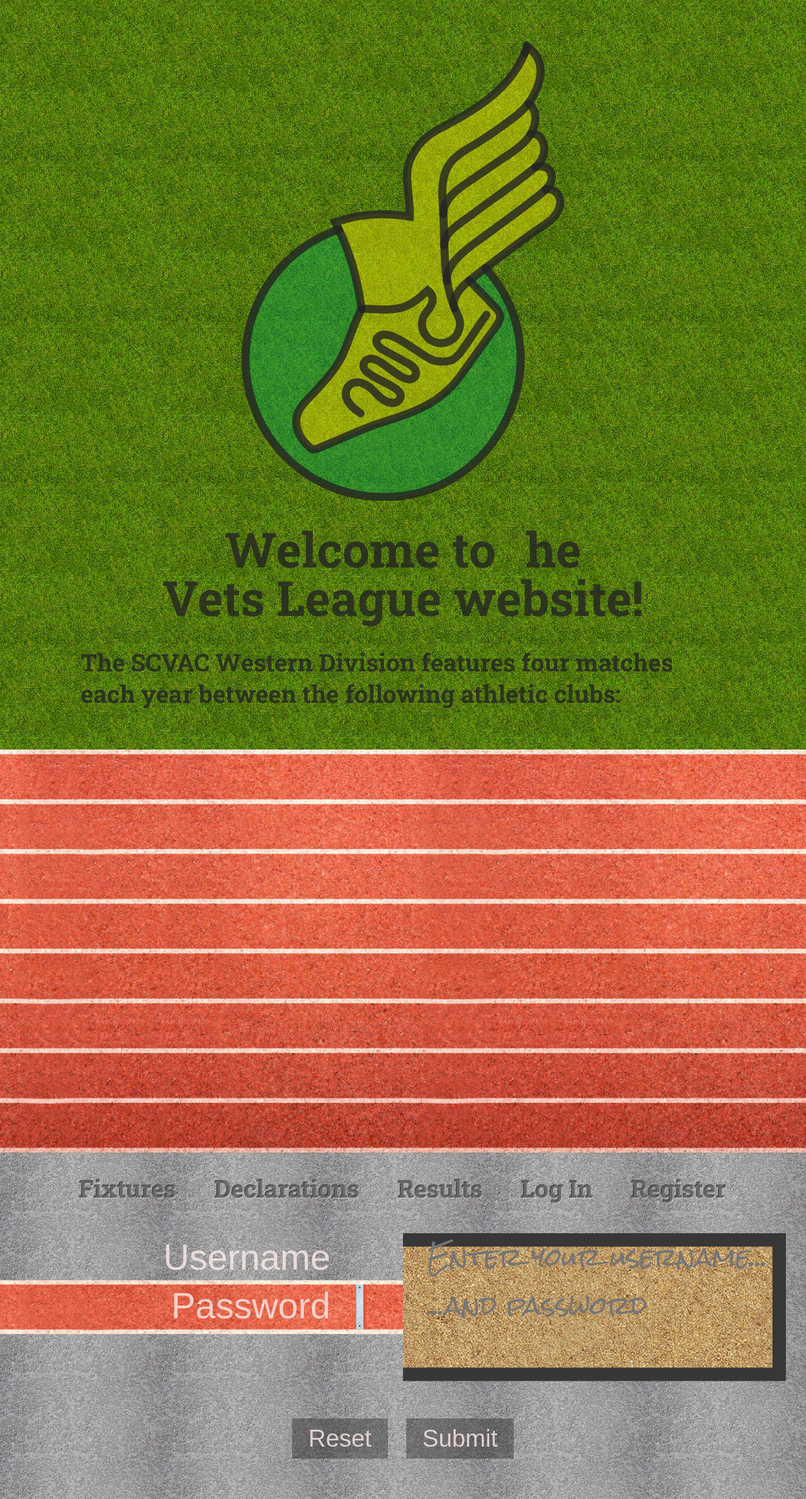
After one commit to Jegouar/athletics-league, a Flask app: page /login in a window 1280 px wide. The commit adds this page. Shown: the whole page at 63% size. Run offline with Flask 2, Linux system fonts and the light colour scheme; some libraries are stand-ins or nearby versions; some web fonts are replaced.

Commit message:
Create login template and functionality

```diff
--- a/app.py
+++ b/app.py
@@ -50,9 +50,31 @@ def register():
         mongo.db.users.insert_one(register)
 
         session["user"] = request.form.get("username").lower()
-        flash("Registration successful!")
+        flash("Great, you are now registered!")
 
     return render_template("register.html")
+
+
+@app.route("/login", methods=["GET", "POST"])
+def login():
+    if request.method == "POST":
+        existing_user = mongo.db.users.find_one(
+            {"username": request.form.get("username").lower()})
+
+        if existing_user:
+            if check_password_hash(
+                existing_user["password"], request.form.get("password")):
+                    session["user"] = request.form.get("username").lower()
+                    flash("Welcome, {}".format(request.form.get("username")))
+            else:
+                flash("One or both of those aren't quite right")
+                return redirect(url_for("login"))
+
+        else:
+            flash("One or both of those aren't quite right")
+            return redirect(url_for("login"))
+
+    return render_template("login.html")
 
 
 if __name__ == "__main__":
--- a/static/scripts/reset.js
+++ b/static/scripts/reset.js
@@ -1,3 +1,7 @@
-function registrationReset() {
-    document.getElementById("registration").reset();
+function registerReset() {
+    document.getElementById("register").reset();
 }
+
+function loginReset() {
+    document.getElementById("login").reset();
+}
--- a/static/styles/longjump.css
+++ b/static/styles/longjump.css
@@ -37,30 +37,6 @@
 #track ul li span span {
     opacity: 1;
     animation: none;
-}
-
-/* Concrete background image */
-#register {
-    background-image: url(/static/images/concrete.jpg);
-    background-size: 50vw 25vw;
-}
-
-@media only screen and (min-width: 600px) {
-    #register {
-        background-size: 35vw 17.5vw;
-    }
-}
-
-@media only screen and (min-width: 900px) {
-    #register {
-        background-size: 25vw 12.5vw;
-    }
-}
-
-@media only screen and (min-width: 1200px) {
-    #register {
-        background-size: 20vw 10vw;
-    }
 }
 
 /* Form background image */
@@ -144,15 +120,23 @@
     color: rgba(255,235,235,0.8);
 }
 
-#left h2 {
-    padding-top: 10vw;
+#left h2, #flash h2 {
     font-family: 'Roboto Slab', serif;
     font-size: 3vw;
     line-height: 3vw;
     text-decoration: none;
     color: rgba(235,235,235,0.4);
     text-shadow: rgba(35,35,35,0.6) -0.1vw 0, rgba(35,35,35,0.4) 0 -0.1vw, rgba(235,235,235,0.6) 0 0.1vw, rgba(35,35,35,0.4) -0.1vw -0.1vw;
+}
 
+#left h2 {
+    padding-top: 10vw;
+}
+
+#flash h2 {
+    padding-top: 3vw;
+    padding-bottom: 3vw;
+    text-align: center;
 }
 
 #right {
@@ -229,7 +213,7 @@
     font-size: 3vw;
     line-height: 5vw;
     color: rgba(255,235,235,0.8);
-    margin: 0 2vw 5vw 0;
+    margin: 3vw 1vw 5vw 1vw;
     padding: 0 2vw;
     box-sizing: border-box;
 }
--- a/templates/base.html
+++ b/templates/base.html
@@ -24,7 +24,7 @@
             {% if session.user %}
                 <li><a href="#">Log Out</a></li>
             {% else %}
-                <li><a href="#">Log In</a></li>
+                <li><a href="{{ url_for('login') }}">Log In</a></li>
                 <li><a href="{{ url_for('register') }}">Register</a></li>
             {% endif %}
         </ul>
--- /dev/null
+++ b/templates/login.html
@@ -0,0 +1,38 @@
+{% extends "welcome.html" %}
+{% block content %}
+
+    <link rel="stylesheet" href="{{ url_for('static', filename='styles/longjump.css') }}" type="text/css">
+
+    <section>
+        <form id="login" autocomplete="off" method="POST" action="{{ url_for('login') }}">
+            <div id="longjump">
+                <div>
+                    <label for "username">Username</label>
+                    <input type="text" id="username" name="username" minlength="5" maxlength="15" pattern="^[a-zA-Z0-9]{5,15}$" class="validate" required placeholder="Enter your username...">
+                </div>
+                <div>
+                    <label for "password">Password</label>
+                    <input type="password" id="password" name="password" minlength="5" maxlength="15" pattern="^[a-zA-Z0-9]{5,15}$" class="validate" required placeholder="...and password">
+                </div>
+            </div>
+            <div id="flash">
+                {% with messages = get_flashed_messages() %}
+                    {% if messages %}
+                        {% for message in messages %}
+                            <h2>{{ message }}</h2>
+                        {% endfor %}
+                    {% endif %}
+                {% endwith %}
+            </div>
+            </div>
+            <div id="buttons">
+                <input type="button" onclick="signinReset()" value="Reset">
+                <input type="submit" value="Submit">
+            </div>
+        </form>
+    </section>
+
+    <script src="{{ url_for('static', filename='scripts/numbers.js') }}"></script>
+    <script src="{{ url_for('static', filename='scripts/reset.js') }}"></script>
+
+{% endblock %}
--- a/templates/register.html
+++ b/templates/register.html
@@ -3,8 +3,8 @@
 
     <link rel="stylesheet" href="{{ url_for('static', filename='styles/longjump.css') }}" type="text/css">
 
-    <section id="register">
-        <form id="registration" autocomplete="off" method="POST" action="{{ url_for('register') }}">
+    <section>
+        <form id="register" autocomplete="off" method="POST" action="{{ url_for('register') }}">
             <div id="longjump">
                 <div>
                     <label for "username">Username</label>
--- a/templates/welcome.html
+++ b/templates/welcome.html
@@ -87,7 +87,7 @@
             {% if session.user %}
                 <li><a href="#">Log Out</a></li>
             {% else %}
-                <li><a href="#">Log In</a></li>
+                <li><a href="{{ url_for('login') }}">Log In</a></li>
                 <li><a href="{{ url_for('register') }}">Register</a></li>
             {% endif %}
         </ul>
```
